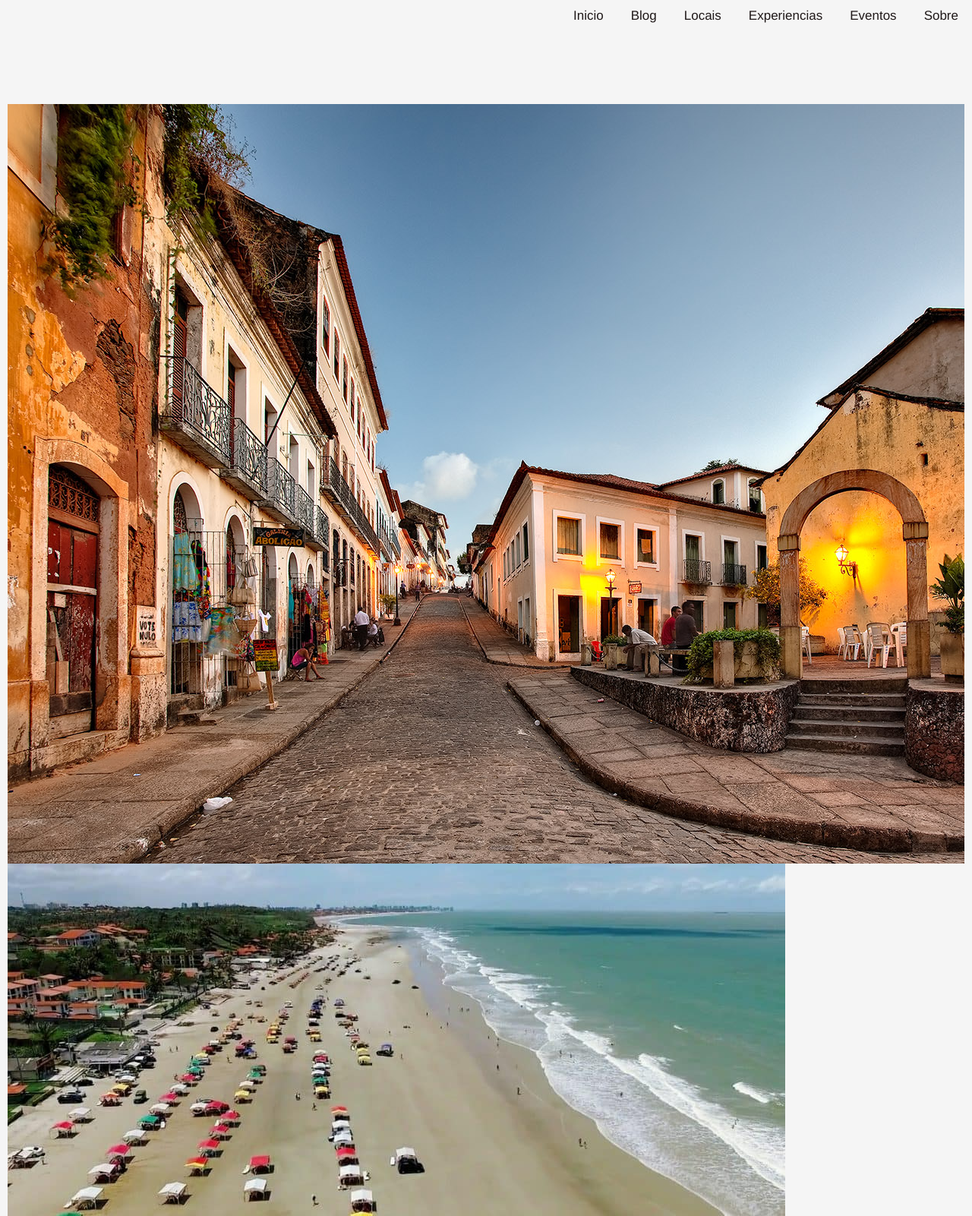
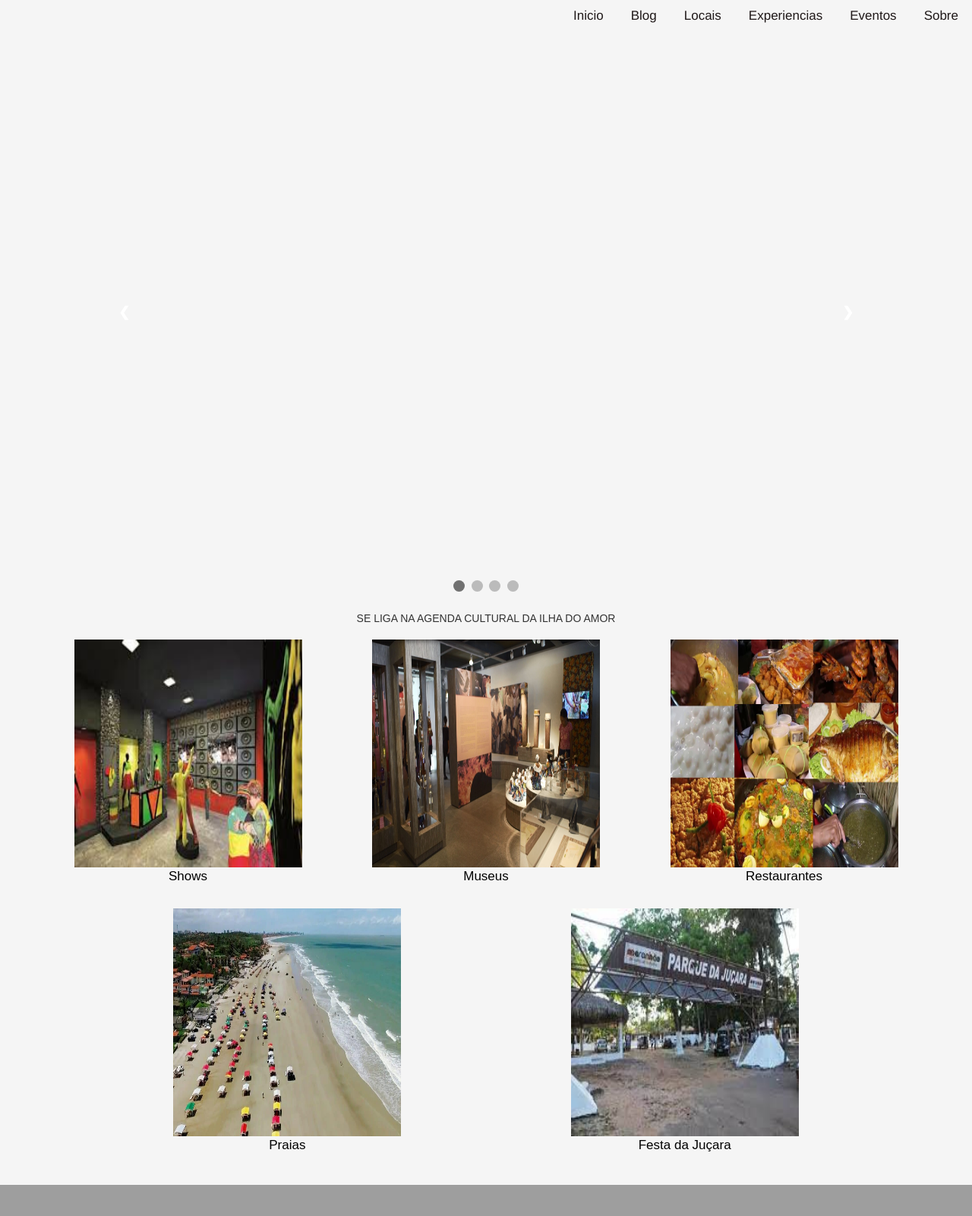
Before and after one commit to lippekstro/agitos_slz, a PHP site: page /views/eventos.php in a window 1280 px wide; the page is wider, and only the part inside the window is pictured. Shown: the part 319-1920 px from the top of that part at 76% size. Run offline with PHP 8.4, Linux system fonts and the light colour scheme; grey boxes are pictures that could not be loaded.

Commit message:
eventos ~carrossel ainda bugado~

```diff
--- a/css/eventos.css
+++ b/css/eventos.css
@@ -1,107 +1,108 @@
-* {
-    box-sizing: border-box;
-    margin: 0;
-
-}
-*, *:before, *:after {
-    margin: 0;
-    padding: 0;
-    font-family: Arial, sans-serif;
-}
-a{
-    text-decoration: none;
+/* carrossel */
+.slideshow-container {
+    max-width: 1000px;
+    position: relative;
+    margin: auto;
 }
 
-a.links{
+.mySlides {
     display: none;
 }
 
-#iconesocial{
-    display: flex;
+.prev,
+.next {
+    cursor: pointer;
+    position: absolute;
+    top: 50%;
+    width: auto;
+    margin-top: -22px;
+    padding: 16px;
+    color: white;
+    font-weight: bold;
+    font-size: 18px;
+    transition: 0.6s ease;
+    border-radius: 0 3px 3px 0;
+    user-select: none;
+}
 
+.next {
+    right: 0;
+    border-radius: 3px 0 0 3px;
+}
+
+.prev:hover,
+.next:hover {
+    background-color: rgba(0, 0, 0, 0.8);
 }
 
 
-ul {
-    list-style-type: none;
-    font-family: 'Lucida Sans', 'Lucida Sans Regular', 'Lucida Grande', 'Lucida Sans Unicode', Geneva, Verdana, sans-serif;
-    font-size: 15px;
-
+.dot {
+    cursor: pointer;
+    height: 15px;
+    width: 15px;
+    margin: 0 2px;
+    background-color: #bbb;
+    border-radius: 50%;
+    display: inline-block;
+    transition: background-color 0.6s ease;
 }
 
-li a:hover {
-    background-color:  red;
-}
-li a{
-    display: block;
-    color: black;
-    padding: 12px;
+.active,
+.dot:hover {
+    background-color: #717171;
 }
 
-
-#carouselExampleInterval {
-    display: flex;
-    justify-content:center ;
-    height: 450px;
-    margin-left: 1%;
-    margin-right: 1%;
-
-
-
+.fade {
+    animation-name: fade;
+    animation-duration: 1.5s;
 }
 
-.imgcarrocel {
+@keyframes fade {
+    from {
+        opacity: .4
+    }
 
-    height: 450px;
-    width: 100%;
+    to {
+        opacity: 1
+    }
 }
+
 .corpo {
     display: flex;
     display: flex;
     justify-content: space-between;
     flex-direction: column;
-
 }
-
 
 td {
     text-align: center;
 }
-#titulo{
+
+#titulo {
     text-align: center;
 }
 
+.esp img {
+    width: 30rem;
+    height: 30rem;
+}
 
-.especialidadesimg {
-  margin: 15px;
-  height: 270px;
-  width: 280px;
-
+.esp a {
+    text-decoration: none;
+    color: black;
 }
 
 .conteinerespecialidades {
     display: flex;
-    justify-content: center;
+    justify-content: space-evenly;
     text-align: center;
-}
-#whts {
-    position: fixed;
-    bottom: 0;
-    width: 50px;
-    right: 10px;
-
+    width: 100%;
+    flex-wrap: wrap;
 }
 
-footer {
-    color: white;
-    background-color: red;
-    display: flex;
-    height: 60px;
-    justify-content: center;
-    text-align: center;
+.esp {
+    width: 25%;
+    margin: 1rem;
 }
-@media screen and (max-width:800px) {
-    .left, .main, .right {
-        width: 100%;
-    }
-}
+
+@media screen and (max-width:60px) {}
--- a/js/script.js
+++ b/js/script.js
@@ -0,0 +1,28 @@
+/* carrossel da pagina eventos */
+
+let slideIndex = 1;
+showSlides(slideIndex);
+
+function plusSlides(n) {
+    showSlides(slideIndex += n);
+}
+
+function currentSlide(n) {
+    showSlides(slideIndex = n);
+}
+
+function showSlides(n) {
+    let i;
+    let slides = document.getElementsByClassName("mySlides");
+    let dots = document.getElementsByClassName("dot");
+    if (n > slides.length) { slideIndex = 1 }
+    if (n < 1) { slideIndex = slides.length }
+    for (i = 0; i < slides.length; i++) {
+        slides[i].style.display = "none";
+    }
+    for (i = 0; i < dots.length; i++) {
+        dots[i].className = dots[i].className.replace(" active", "");
+    }
+    slides[slideIndex - 1].style.display = "block";
+    dots[slideIndex - 1].className += " active";
+}
--- a/templates/cabecalho.php
+++ b/templates/cabecalho.php
@@ -15,18 +15,17 @@
   <link rel="stylesheet" href="/agitos_slz/css/blog.css">
   <link rel="stylesheet" href="/agitos_slz/css/cards.css">
   <link rel="stylesheet" href="/agitos_slz/css/sobre.css">
+  <link rel="stylesheet" href="/agitos_slz/css/eventos.css">
+  <link rel="stylesheet" href="/agitos_slz/css/experiencias.css">
+  <link rel="stylesheet" href="/agitos_slz/css/locais.css">
 </head>
 
-
-
 <body>
-  <!---- Imagem Superior acima do Menu-->
   <header>
+    <!---- Imagem Superior acima do Menu-->
     <div class="img">
-      <img src="/agitos_slz/img/R.jpg" alt="Trulli" width="100%" height="300rem">
+      <img src="/agitos_slz/img/R.jpg" alt="" width="100%" height="300rem">
     </div>
-
-
     <!-- Menu-->
     <div class="menu">
       <div>
--- a/templates/rodape.php
+++ b/templates/rodape.php
@@ -61,6 +61,7 @@
   </div>
 </footer>
 
+<script src="/agitos_slz/js/script.js"></script>
 <script src="https://ajax.googleapis.com/ajax/libs/jquery/3.6.1/jquery.min.js"></script>
 <script src="https://maxcdn.bootstrapcdn.com/bootstrap/3.4.1/js/bootstrap.min.js"></script>
 </body>
--- a/views/eventos.php
+++ b/views/eventos.php
@@ -2,52 +2,77 @@
 require_once $_SERVER["DOCUMENT_ROOT"] . '/agitos_slz/templates/cabecalho.php';
 ?>
 
-<div id="carouselExampleInterval" class="carousel slide" data-bs-ride="carousel">
-    <div class="carousel-inner">
-        <div class="carousel-item active" data-bs-interval="10000">
-            <img class="imgcarrocel" src="../img/eventos slz.jpg" class="d-block w-100" alt="...">
+<section>
+    <div class="slideshow-container">
+        <div class="mySlides fade">
+            <img src="../img/eventos slz.jpg" width="100%">
         </div>
-        <div class="carousel-item" data-bs-interval="2000">
-            <img class="imgcarrocel" src="../img/praia e slz.jpg" class="d-block w-100" alt="...">
+
+        <div class="mySlides fade">
+            <img src="../img/praia e slz.jpg" width="100%">
         </div>
-        <div class="carousel-item">
-            <img class="imgcarrocel" src="../img/eventos slz.jpg" class="d-block w-100" alt="...">
+
+        <div class="mySlides fade">
+            <img src="../img/eventos slz.jpg" width="100%">
         </div>
-        <div class="carousel-item">
-            <img class="imgcarrocel" src="../img/palacio.jpg" class="d-block w-100" alt="...">
+
+        <div class="mySlides fade">
+            <img src="../img/palacio.jpg" width="100%">
         </div>
+
+        <a class="prev" onclick="plusSlides(-1)">&#10094;</a>
+        <a class="next" onclick="plusSlides(1)">&#10095;</a>
     </div>
-    <button class="carousel-control-prev" type="button" data-bs-target="#carouselExampleInterval" data-bs-slide="prev">
-        <span class="carousel-control-prev-icon" aria-hidden="true"></span>
-        <span class="visually-hidden">Previous</span>
-    </button>
-    <button class="carousel-control-next" type="button" data-bs-target="#carouselExampleInterval" data-bs-slide="next">
-        <span class="carousel-control-next-icon" aria-hidden="true"></span>
-        <span class="visually-hidden">Next</span>
-    </button>
-</div>
+    <br>
 
-<div class="corpo">
+    <div style="text-align:center">
+        <span class="dot" onclick="currentSlide(1)"></span>
+        <span class="dot" onclick="currentSlide(2)"></span>
+        <span class="dot" onclick="currentSlide(3)"></span>
+        <span class="dot" onclick="currentSlide(4)"></span>
+    </div>
+</section>
+
+<section class="corpo">
     <div class="especialidades">
         <div id="titulo">
             <h5> SE LIGA NA AGENDA CULTURAL DA ILHA DO AMOR</h5>
         </div>
 
         <div class="conteinerespecialidades">
-            <div><img src="../img/reggae.jfif" class="especialidadesimg" alt="Reggae"> <br> Shows</div>
-            <div><img src="../img/museus.jpg" class="especialidadesimg" alt="Museus"><br> Museus</div>
-            <div><img src="../img/restaurantes.jpg" class="especialidadesimg" alt="Casa do Maranhão"><br> Restaurantes</div>
-            <div><img src="../img/praia e slz.jpg" class="especialidadesimg" alt="Praias"><br> Praias</div>
-        </div>
-
-        <div class="conteinerespecialidades">
-            <div><img src="../img/reviver.jpg" class="especialidadesimg"><br> Pontos Turisticos</div>
-            <div><img src="../img/são joao.jfif" class="especialidadesimg"><br> São João do MA</div>
-            <div><img src="../img/festa da juçara.jfif" class="especialidadesimg"><br> Festa da Juçara</div>
-            <div><img src="../img/WhatsApp Image 2022-10-13 at 10.08.37 (4).jpeg" class="especialidadesimg"><br> Reggae</div>
+            <div class="esp">
+                <a href="">
+                    <img src="../img/reggae.jpg" alt="Reggae">
+                    <p>Shows</p>
+                </a>
+            </div>
+            <div class="esp">
+                <a href="">
+                    <img src="../img/museus.jpg" alt="Museus">
+                    <p>Museus</p>
+                </a>
+            </div>
+            <div class="esp">
+                <a href="">
+                    <img src="../img/restaurantes.jpg" alt="Casa do Maranhão">
+                    <p>Restaurantes</p>
+                </a>
+            </div>
+            <div class="esp">
+                <a href="">
+                    <img src="../img/praia e slz.jpg" alt="Praias">
+                    <p>Praias</p>
+                </a>
+            </div>
+            <div class="esp">
+                <a href="">
+                    <img src="../img/festa da juçara.jpg" alt="festa da juçara">
+                    <p>Festa da Juçara</p>
+                </a>
+            </div>
         </div>
     </div>
-</div>
+</section>
 
 <?php
 require_once $_SERVER["DOCUMENT_ROOT"] . '/agitos_slz/templates/rodape.php';
```
